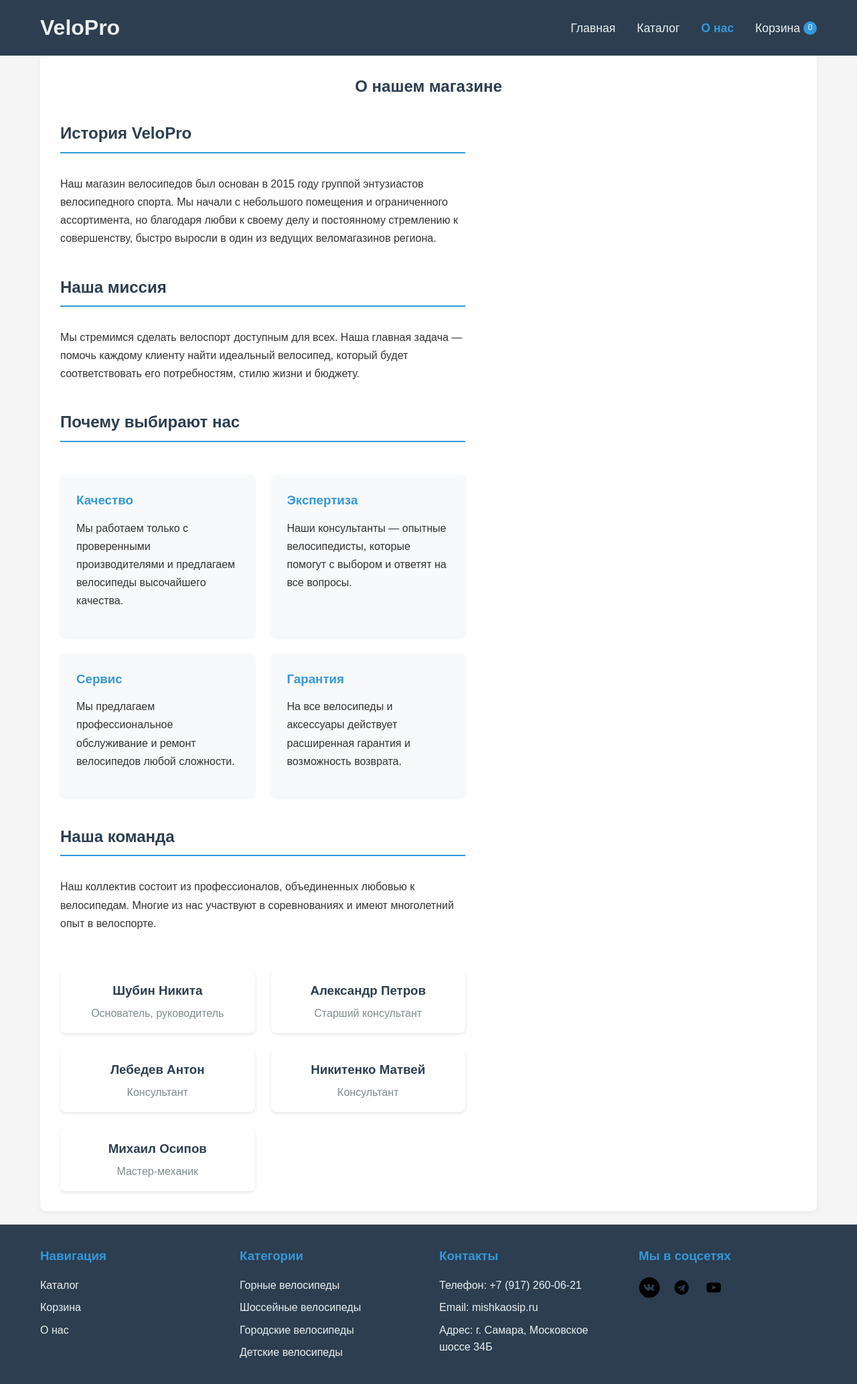
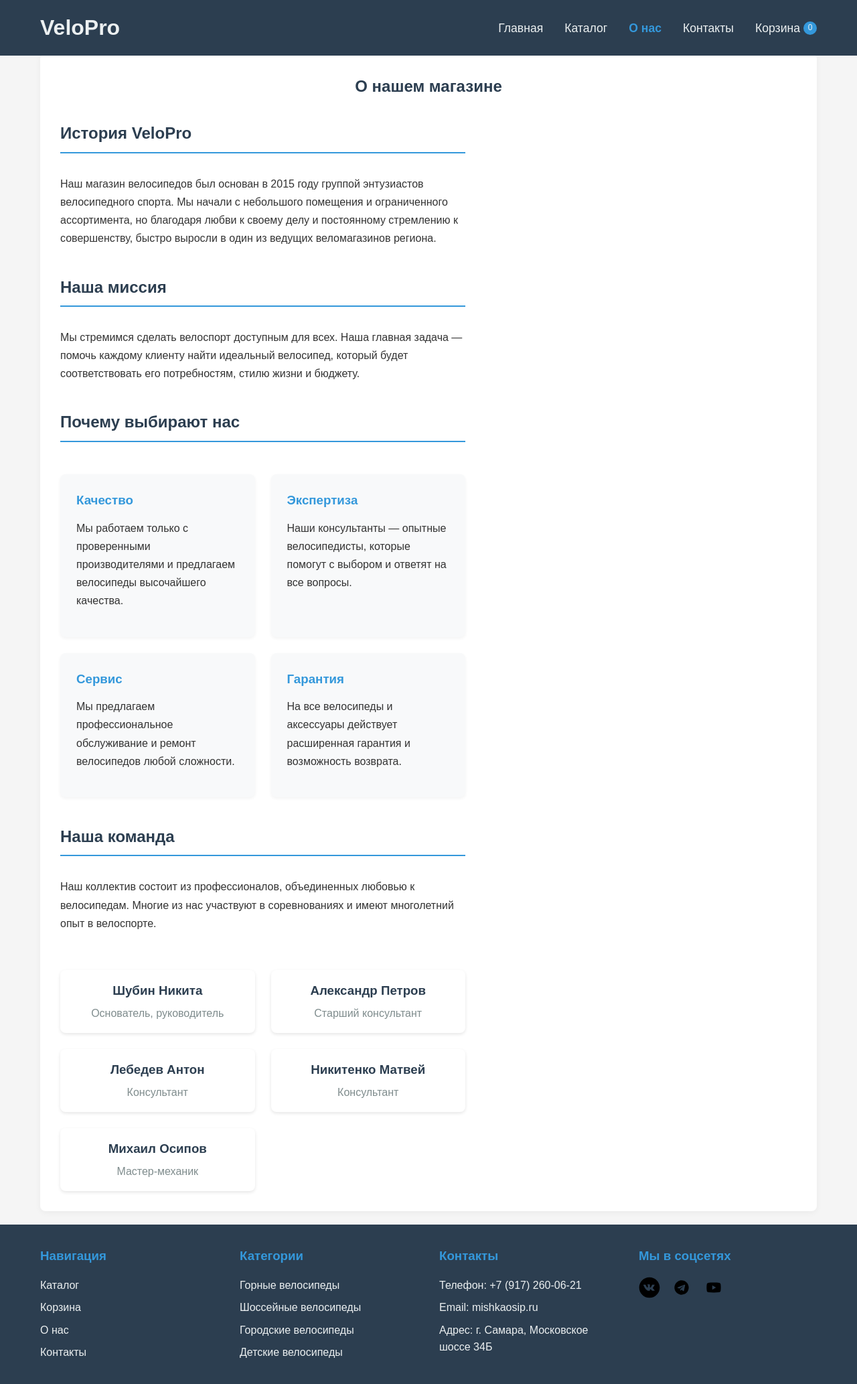
Before and after one commit to algorithm-ssau/Team1_6302, a website: page about.html in a window 1280 px wide. Shown: the whole page at 67% size. Drawn offline with Linux system fonts and the light colour scheme.

Commit message:
Revert "удаление ненужных ссылок"
This reverts commit 223e9f400f0d0703f7f6a6c6425b16734070bd77.

```diff
--- a/about.html
+++ b/about.html
@@ -15,6 +15,7 @@
                     <li><a href="index.html" class="header_link">Главная</a></li>
                     <li><a href="catalog.html" class="header_link">Каталог</a></li>
                     <li><a href="about.html" class="header_link active">О нас</a></li>
+                    <li><a href="" class="header_link">Контакты</a></li>
                     <li>
                         <a href="cart.html" class="cart_icon header_link">
                             Корзина
@@ -99,6 +100,7 @@
                     <li><a href="catalog.html">Каталог</a></li>
                     <li><a href="">Корзина</a></li>
                     <li><a href="about.html">О нас</a></li>
+                    <li><a href="">Контакты</a></li>
                 </ul>
             </div>
             <div class="footer_section">
```
Also changed, not shown: cart.html (+2 -0 lines), catalog.html (+1 -0 lines), index.html (+1 -0 lines).
